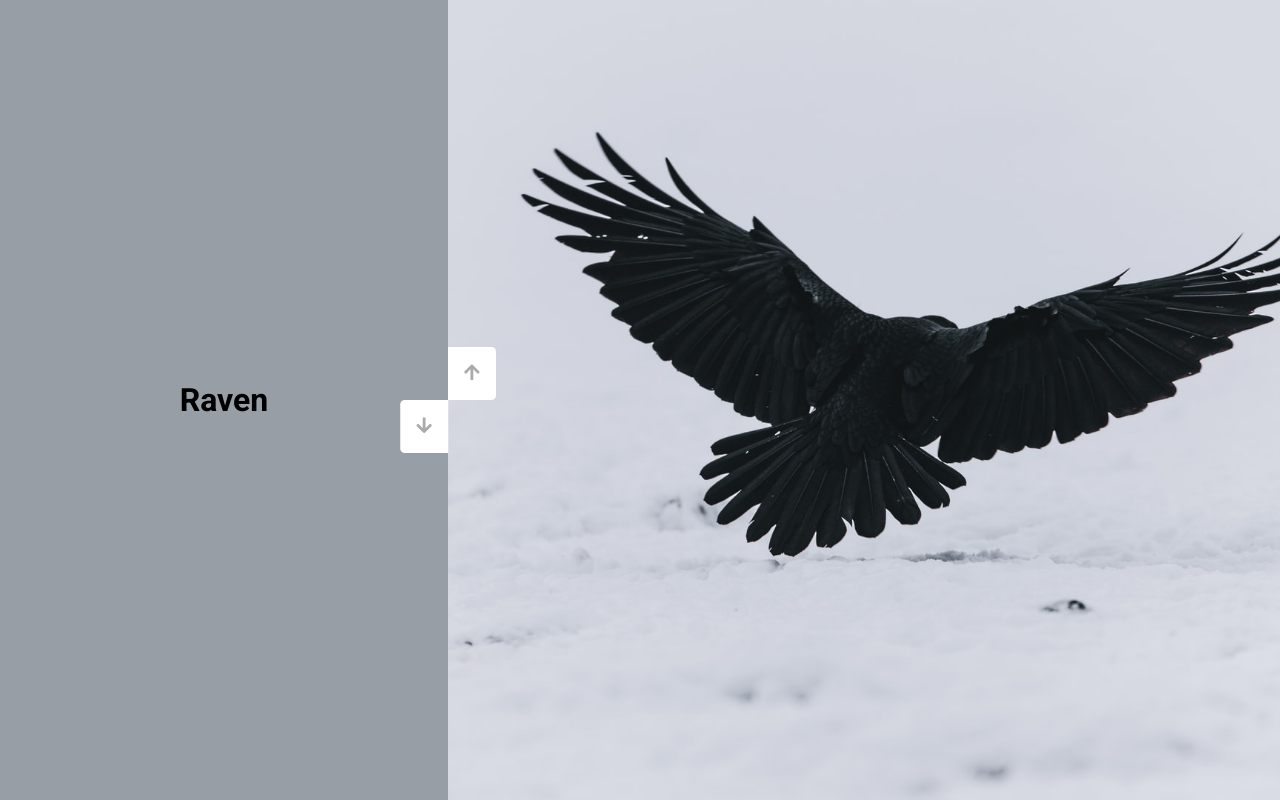
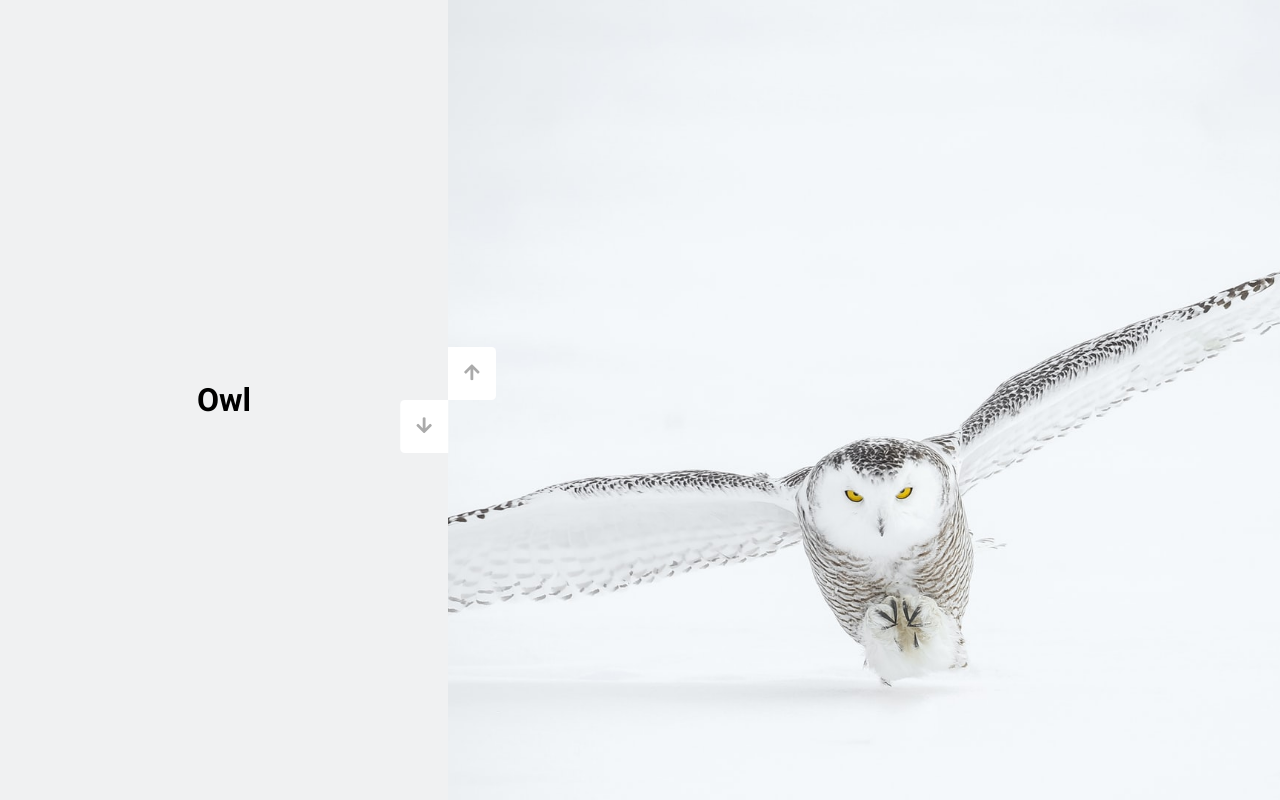
Before and after one commit to Gergi83/double-vertical-slider, a website: page index.html in a window 1280 px wide. Both pictures are taken after a click on the button 471 px from the left and 373 px from the top of the page. Drawn offline with Linux system fonts and the light colour scheme.

Commit message:
fucntionality added

```diff
--- a/index.html
+++ b/index.html
@@ -29,10 +29,11 @@
             </div>
         </div>
         <div class="right-slide">
+            <div style="background-image: url(/img/falcon.jpg);"></div>
+            <div style="background-image: url(/img/owl.jpg);"></div>
+            <div style="background-image: url(/img/golden-eagle.jpg);"></div>
             <div style="background-image: url(/img/raven.jpg);"></div>
-            <div style="background-image: url(/img/golden-eagle.jpg);"></div>
-            <div style="background-image: url(/img/owl.jpg);"></div>
-            <div style="background-image: url(/img/falcon.jpg);"></div>
+
         </div>
         <div class="action-buttons">
             <button class="down-btn"><i class="fas fa-arrow-down"></i></button>
--- a/script.js
+++ b/script.js
@@ -0,0 +1,35 @@
+const sliderContainer = document.querySelector('.slider-container');
+const slideRight = document.querySelector('.right-slide');
+const slideLeft = document.querySelector('.left-slide');
+const upBtn = document.querySelector('.up-btn');
+const downBtn = document.querySelector('.down-btn');
+const slidesLength = slideRight.querySelectorAll('div').length;
+
+let activeSlideIndex = 0;
+
+slideLeft.style.top = `-${(slidesLength - 1) * 100}vh`;
+
+upBtn.addEventListener('click', () => changeSlide('up'));
+downBtn.addEventListener('click', () => changeSlide('down'));
+
+const changeSlide = (direction) => {
+  const sliderHeight = sliderContainer.clientHeight;
+  if (direction === 'up') {
+    activeSlideIndex++;
+    if (activeSlideIndex > slidesLength - 1) {
+      activeSlideIndex = 0;
+    }
+  } else if (direction === 'down') {
+    activeSlideIndex--;
+    if (activeSlideIndex < 0) {
+      activeSlideIndex = slidesLength - 1;
+    }
+  }
+
+  slideRight.style.transform = `translateY(-${
+    activeSlideIndex * sliderHeight
+  }px)`;
+  slideLeft.style.transform = `translateY(${
+    activeSlideIndex * sliderHeight
+  }px)`;
+};
--- a/style.css
+++ b/style.css
@@ -24,6 +24,7 @@ body {
   position: absolute;
   top: 0;
   left: 0;
+  transition: transform 0.66s ease-in-out;
 }
 
 .left-slide > div {
@@ -41,6 +42,7 @@ body {
   top: 0;
   left: 35%;
   width: 65%;
+  transition: transform 0.66s ease-in-out;
 }
 
 .right-slide > div {
```
